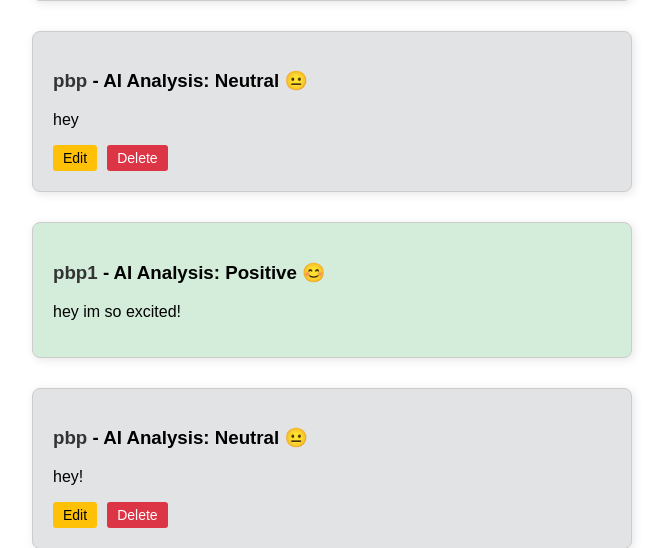
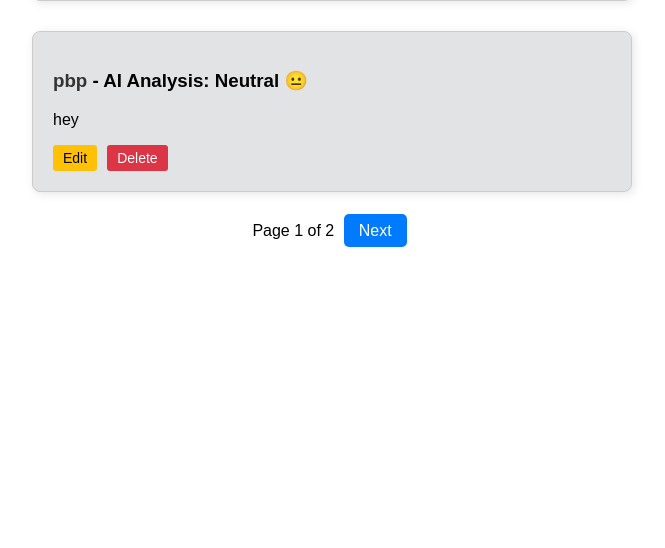
Before and after one commit to Pranav-M-123/smart-microblog, a Flask app: page / in a window 1280 px wide. Shown: the part 1127-1675 px from the top of the page, without its empty margins (308-973 px from the left). After the commit the page ends 1374 px from the top, so only its background shows below. Run offline with Flask 3, Linux system fonts and the light colour scheme; a user stored in the database is signed in.

Commit message:
Added multiple pages % refresh page every 10 sec

```diff
--- a/app.py
+++ b/app.py
@@ -79,9 +79,13 @@ def home():
         new_post = Post(text=text, mood=mood, color=color, user_id=current_user.id)
         db.session.add(new_post)
         db.session.commit()
+        return redirect(url_for('home'))
 
-    all_posts = Post.query.order_by(Post.id.desc()).all()
-    return render_template('index.html', posts=all_posts)
+    page = request.args.get('page', 1, type=int)
+    pagination = Post.query.order_by(Post.id.desc()).paginate(page=page, per_page=5, error_out=False)
+    posts = pagination.items
+
+    return render_template('index.html', posts=posts, pagination=pagination)
 
 @app.route('/profile/<username>')
 @login_required
--- a/templates/index.html
+++ b/templates/index.html
@@ -16,6 +16,8 @@
         .delete-btn { background-color: #dc3545; color: white; border: none; padding: 5px 10px; border-radius: 3px; font-size: 14px; cursor: pointer; }
         .author-link { color: #333; text-decoration: none; }
         .author-link:hover { text-decoration: underline; }
+        .pagination { margin-top: 30px; text-align: center; }
+        .pagination a { padding: 8px 15px; background-color: #007bff; color: white; text-decoration: none; border-radius: 5px; margin: 0 5px; }
     </style>
 </head>
 <body>
@@ -50,5 +52,22 @@
     </div>
     {% endfor %}
 
+    <div class="pagination">
+        {% if pagination.has_prev %}
+            <a href="{{ url_for('home', page=pagination.prev_num) }}">Previous</a>
+        {% endif %}
+
+        <span>Page {{ pagination.page }} of {{ pagination.pages }}</span>
+
+        {% if pagination.has_next %}
+            <a href="{{ url_for('home', page=pagination.next_num) }}">Next</a>
+        {% endif %}
+    </div>
+
+    <script>
+        setTimeout(function(){
+            location.reload();
+        }, 10000);
+    </script>
 </body>
 </html>
```
Also changed, not shown: instance/microblog.db.
